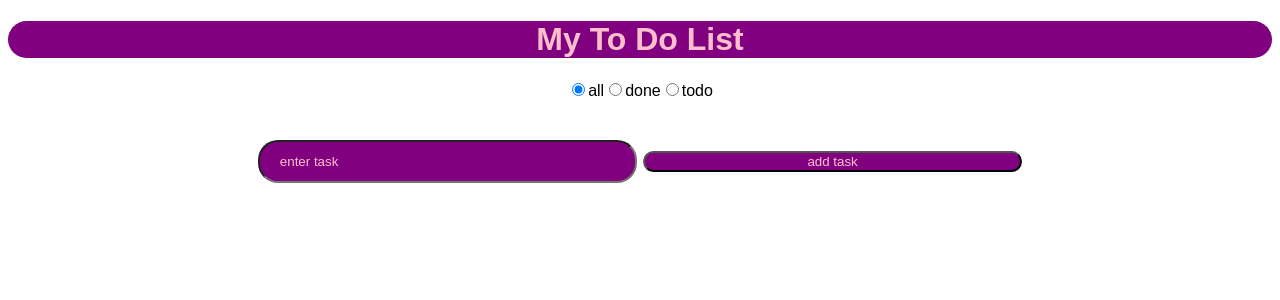
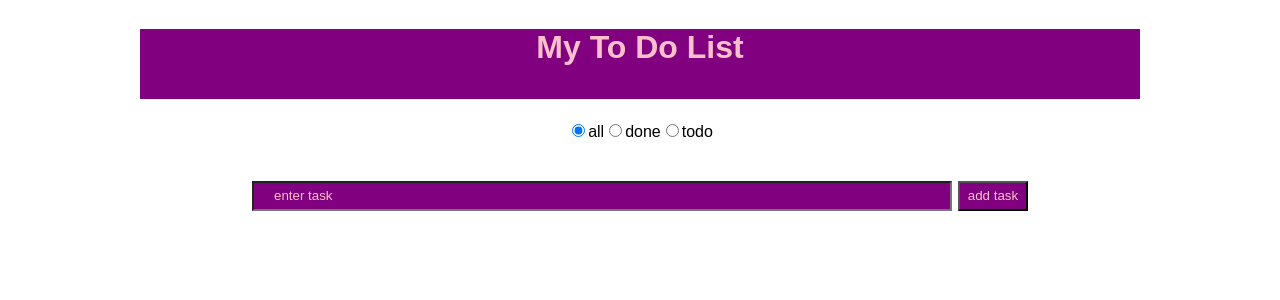
Before and after one commit to gmahima/ReactToDoList, a React (Create React App) app: page / in a window 1280 px wide. Shown: the top 300 px of the page. Built offline with nearby package versions, Linux system fonts and the light colour scheme.

Commit message:
change form styles

```diff
--- a/src/ToDoList.js
+++ b/src/ToDoList.js
@@ -8,14 +8,20 @@
 const Title = styled.h1`
   background-color: purple;
   color: pink;
-  border-radius: 20px;
+  width: 1000px;
+  height: 70px;
+
 `;
 const Application = styled.div`
+  display: flex;
+  flex-direction: column;
+  align-items: center;
   font-family: sans-serif;
   text-align: center;
+  justify-content: space-evenly;
 
 `;
-export default function ToDoList({ match }) {
+export default function ToDoList() {
   return (
     <Application className="App">
       <Title>My To Do List</Title>
--- a/src/components/AddTaskForm.js
+++ b/src/components/AddTaskForm.js
@@ -2,7 +2,8 @@
 import { TaskContext } from "./context/index";
 import styled from "styled-components";
 const TextInput = styled.input`
-  width: 30%;
+  width: 700px;
+  height: 30px;
   padding: 12px 20px;
   margin: 8px 3px;
   display: inline-block;
@@ -10,13 +11,14 @@
   ::placeholder {
     color: pink;
   }
-  border-radius: 20px;
   background-color: purple;
   color: pink;
 `;
 const Submit = styled(TextInput)`
   padding: 1px 2px;
   margin: 8px 3px;
+  width: 70px;
+
 `;
 export default function AddTaskForm() {
   const taskInput = React.createRef();
--- a/src/components/Task.js
+++ b/src/components/Task.js
@@ -29,7 +29,7 @@
 justify-content: space-between;
 border-bottom: 1px solid black;
 background-color: pink;
-width: 800px;
+width: 400px;
 height: 50px;
 padding: 10px;
 align-items: center;
```
